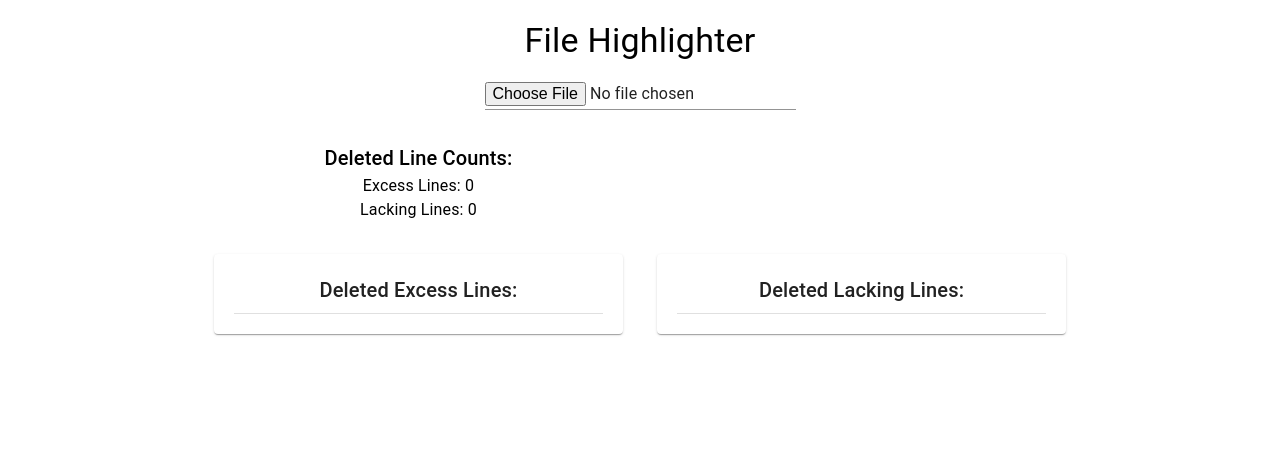
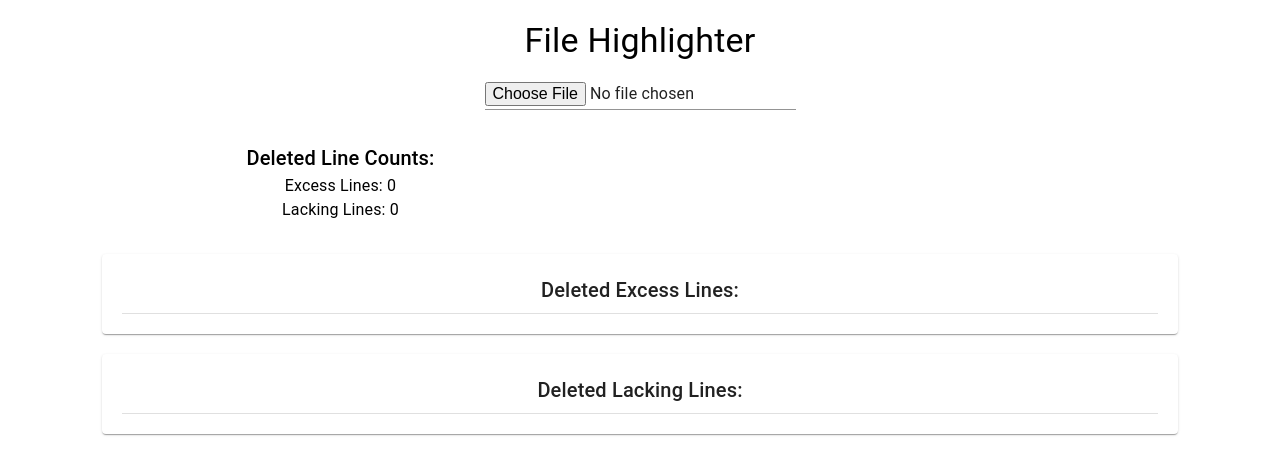
Before and after one commit to Caloy1218/LineHighlighter, a React (Create React App) app in the folder Client/file-highlighter/: page / in a window 1280 px wide. Shown: the top 474 px of the page. Built offline with nearby package versions, Linux system fonts and the light colour scheme.

Commit message:
Changed the width of the container to Large

```diff
--- a/Client/file-highlighter/src/App.js
+++ b/Client/file-highlighter/src/App.js
@@ -84,7 +84,7 @@ const App = () => {
   };
 
   return (
-    <Container maxWidth="md" className="App">
+    <Container maxWidth="lg" className="App">
       <Typography variant="h4" component="h1" gutterBottom>
         File Highlighter
       </Typography>
@@ -114,9 +114,8 @@ const App = () => {
           </Button>
         )}
       </Box>
-      <Box mt={4} display="flex" justifyContent="space-between">
-        <Box width="48%">
-          <Paper className="paper">
+      <Box mt={4} display="flex" flexDirection="column" alignItems="center">
+        <Paper className="paper" style={{ width: '90%' }}>
           <Typography variant="h6" gutterBottom>Deleted Excess Lines:</Typography>
           <Divider />
           {deletedLines.excess.map((line, index) => (
@@ -125,9 +124,7 @@ const App = () => {
             </Typography>
           ))}
         </Paper>
-        </Box>
-        <Box width="48%">
-          <Paper className="paper">
+        <Paper className="paper" style={{ width: '90%', marginTop: '20px' }}>
           <Typography variant="h6" gutterBottom>Deleted Lacking Lines:</Typography>
           <Divider />
           {deletedLines.lacking.map((line, index) => (
@@ -137,7 +134,6 @@ const App = () => {
           ))}
         </Paper>
       </Box>
-      </Box>
     </Container>
   );
 };
```
Lines whose indentation alone changed are shown as unchanged.
